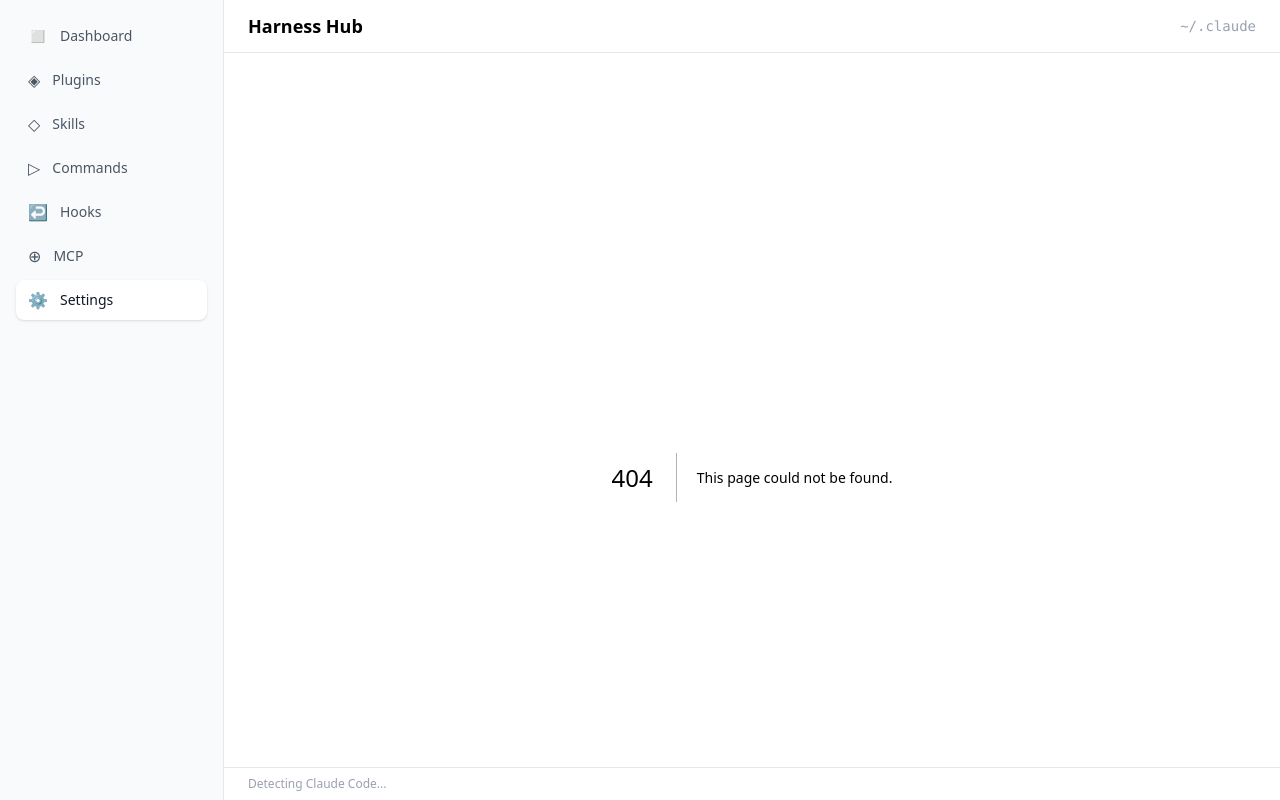
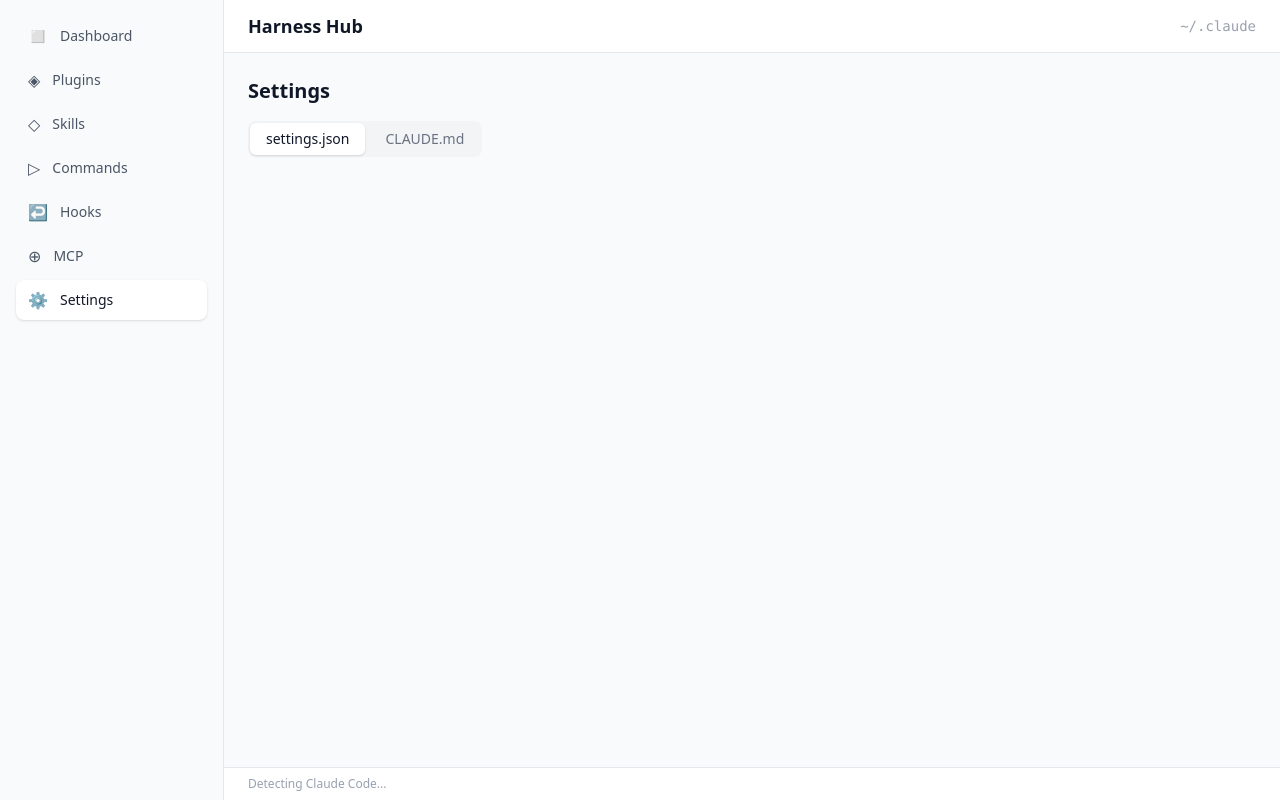
Before and after one commit to shinju4n/harness-hub, a Next.js app: page /settings in a window 1280 px wide. Before the commit this address had no page. Built offline with nearby package versions, Linux system fonts and the light colour scheme; no server answers.

Commit message:
feat: add settings page with CLAUDE.md editor

```diff
--- /dev/null
+++ b/app/api/settings/route.ts
@@ -0,0 +1,32 @@
+import { NextRequest, NextResponse } from "next/server";
+import { getClaudeHome } from "@/lib/claude-home";
+import { readJsonFile, readMarkdownFile } from "@/lib/file-ops";
+import { writeFile } from "fs/promises";
+import path from "path";
+
+export async function GET() {
+  const claudeHome = getClaudeHome();
+  const [settings, claudeMd] = await Promise.all([
+    readJsonFile(path.join(claudeHome, "settings.json")),
+    readMarkdownFile(path.join(claudeHome, "CLAUDE.md")),
+  ]);
+
+  return NextResponse.json({
+    settings: settings.data,
+    settingsMtime: settings.mtime,
+    claudeMd: claudeMd.data?.content ?? "",
+  });
+}
+
+export async function PUT(request: NextRequest) {
+  const claudeHome = getClaudeHome();
+  const { type, content } = await request.json();
+
+  if (type === "claude-md") {
+    const filePath = path.join(claudeHome, "CLAUDE.md");
+    await writeFile(filePath, content, "utf-8");
+    return NextResponse.json({ success: true });
+  }
+
+  return NextResponse.json({ error: "Unknown type" }, { status: 400 });
+}
--- /dev/null
+++ b/app/settings/page.tsx
@@ -0,0 +1,114 @@
+"use client";
+
+import { useEffect, useState } from "react";
+import { MarkdownViewer } from "@/components/markdown-viewer";
+import { JsonForm } from "@/components/json-form";
+
+type Tab = "settings" | "claude-md";
+
+export default function SettingsPage() {
+  const [tab, setTab] = useState<Tab>("settings");
+  const [settings, setSettings] = useState<Record<string, unknown> | null>(null);
+  const [claudeMd, setClaudeMd] = useState("");
+  const [editing, setEditing] = useState(false);
+  const [editContent, setEditContent] = useState("");
+
+  useEffect(() => {
+    fetch("/api/settings").then((r) => r.json()).then((d) => {
+      setSettings(d.settings);
+      setClaudeMd(d.claudeMd);
+    });
+  }, []);
+
+  const saveClaudeMd = async () => {
+    await fetch("/api/settings", {
+      method: "PUT",
+      headers: { "Content-Type": "application/json" },
+      body: JSON.stringify({ type: "claude-md", content: editContent }),
+    });
+    setClaudeMd(editContent);
+    setEditing(false);
+  };
+
+  return (
+    <div>
+      <h2 className="text-xl font-semibold mb-4">Settings</h2>
+
+      <div className="flex gap-1 rounded-lg bg-gray-100 p-0.5 w-fit mb-6">
+        <button
+          onClick={() => setTab("settings")}
+          className={`px-4 py-1.5 text-sm rounded-md transition-colors ${
+            tab === "settings" ? "bg-white text-gray-900 shadow-sm" : "text-gray-500"
+          }`}
+        >
+          settings.json
+        </button>
+        <button
+          onClick={() => setTab("claude-md")}
+          className={`px-4 py-1.5 text-sm rounded-md transition-colors ${
+            tab === "claude-md" ? "bg-white text-gray-900 shadow-sm" : "text-gray-500"
+          }`}
+        >
+          CLAUDE.md
+        </button>
+      </div>
+
+      {tab === "settings" && settings && (
+        <div>
+          <JsonForm
+            data={settings}
+            readOnlyKeys={["hooks"]}
+            onSave={async (data) => {
+              await fetch("/api/settings", {
+                method: "PUT",
+                headers: { "Content-Type": "application/json" },
+                body: JSON.stringify({ type: "settings", content: data }),
+              });
+            }}
+          />
+          <div className="mt-4 p-3 rounded-lg bg-gray-50 text-sm text-gray-500">
+            Hooks are managed on the <a href="/hooks" className="text-blue-500 underline">Hooks page</a>.
+          </div>
+        </div>
+      )}
+
+      {tab === "claude-md" && (
+        <div>
+          {editing ? (
+            <div className="space-y-3">
+              <textarea
+                value={editContent}
+                onChange={(e) => setEditContent(e.target.value)}
+                className="w-full h-96 rounded-xl border border-gray-200 p-4 font-mono text-sm resize-y"
+              />
+              <div className="flex gap-2">
+                <button
+                  onClick={saveClaudeMd}
+                  className="px-4 py-2 bg-blue-500 text-white text-sm rounded-lg hover:bg-blue-600"
+                >
+                  Save
+                </button>
+                <button
+                  onClick={() => setEditing(false)}
+                  className="px-4 py-2 text-gray-500 text-sm rounded-lg hover:bg-gray-100"
+                >
+                  Cancel
+                </button>
+              </div>
+            </div>
+          ) : (
+            <div>
+              <button
+                onClick={() => { setEditContent(claudeMd); setEditing(true); }}
+                className="mb-3 px-4 py-2 text-sm text-gray-500 rounded-lg hover:bg-gray-100"
+              >
+                Edit
+              </button>
+              <MarkdownViewer content={claudeMd} fileName="CLAUDE.md" />
+            </div>
+          )}
+        </div>
+      )}
+    </div>
+  );
+}
```
